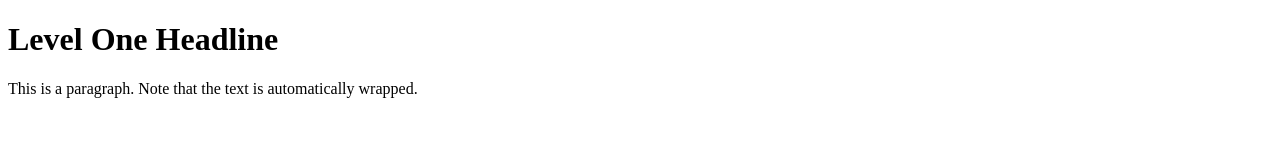
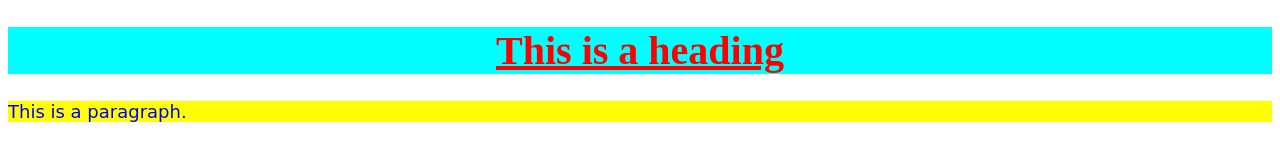
Before and after one commit to amiradamji/amiradamji.github.io, a plain HTML site: page index.html in a window 1280 px wide. Drawn offline with Linux system fonts and the light colour scheme.

Commit message:
upload2
2

```diff
--- a/index.html
+++ b/index.html
@@ -1,15 +1,14 @@
-<!DOCTYPE HTML>
-<html lang = "en">
+<!DOCTYPE html>
+<html>
+
 <head>
-  <!-- basic.html -->
-  <title>basic.html</title>
-  <meta charset = "UTF-8" />
+
+ <link rel="stylesheet" href="styles.css">
 </head>
 <body>
-  <h1>Level One Headline</h1>
-  <p>
-    This is a paragraph.
-    Note that the text is automatically wrapped.
-  </p>
+
+<h1>This is a heading</h1>
+<p>This is a paragraph.</p>
+
 </body>
 </html>
--- /dev/null
+++ b/styles.css
@@ -0,0 +1,16 @@
+p
+{
+  font-family: cursive;
+  font-size: large;
+  color: #0000ff;
+  background-color: #ffff00;
+}
+h1
+{
+  font-family: "Times New Roman",Georgia,serif;
+  font-size: 40px;
+  text-align: center;
+  text-decoration: underline;
+  color: #ff0000;
+  background-color: #00ffff;
+}
```
